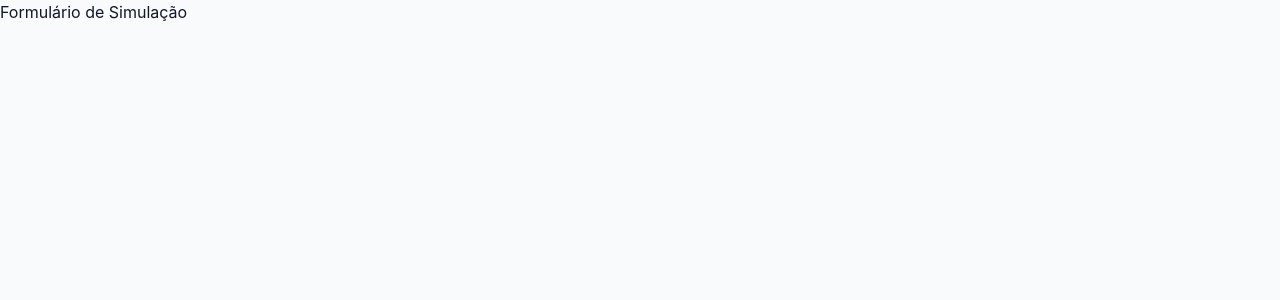
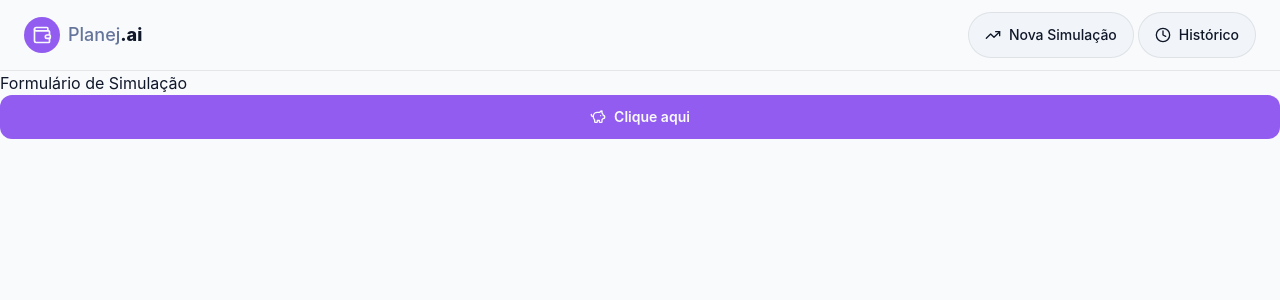
Before and after one commit to isabeladuarte/planejai, a React (Vite) app: page / in a window 1280 px wide. Shown: the top 300 px of the page. Built offline with nearby package versions, Linux system fonts and the light colour scheme.

Commit message:
feat: crate app header and base layout

```diff
--- a/package.json
+++ b/package.json
@@ -13,6 +13,7 @@
   "dependencies": {
     "@fontsource/inter": "^5.3.0",
     "@types/react-router-dom": "^5.3.3",
+    "lucide-react": "^1.28.0",
     "react": "^19.2.8",
     "react-dom": "^19.2.8",
     "react-router-dom": "^7.18.2"
--- /dev/null
+++ b/src/components/shared/layout/RootLayout.tsx
@@ -0,0 +1,11 @@
+import { Outlet } from "react-router-dom"
+import { Header } from "../shared/Header"
+
+export function RootLayout() {
+	return (
+		<>
+			<Header />
+			<Outlet />
+		</>
+	)
+}
--- /dev/null
+++ b/src/components/shared/shared/Button.tsx
@@ -0,0 +1,25 @@
+import type { LucideIcon } from "lucide-react";
+import type { ButtonHTMLAttributes } from "react";
+
+interface ButtonProps extends ButtonHTMLAttributes<HTMLButtonElement> {
+	variant: 'primary' | 'secondary' | 'ghost' // Propriedades extras para o componente Button
+	icon?: LucideIcon;
+}
+
+const baseClasses =
+	'flex cursor-pointer items-center justify-center font-medium text-sm gap-2 px-4 py-3 transition-opacity hover:opacity-80 disabled:cursor-not-allowed disabled:opacity-80'
+
+const variantClasses = {
+	primary: 'bg-primary text-primary-foreground font-semibold rounded-xl',
+	secondary: 'bg-secondary-button border border-border rounded-3xl',
+	ghost: 'rounded-lg text-foreground'
+}
+
+export function Button({variant, icon: Icon, children, className, ...props}: ButtonProps) {
+	return (
+		<button {...props} className={[baseClasses, variantClasses[variant], className].join(' ')}>
+			{Icon && <Icon size={16} />}
+			{children}
+		</button>
+	)
+}
--- /dev/null
+++ b/src/components/shared/shared/Header.tsx
@@ -0,0 +1,41 @@
+import { Clock, TrendingUp, Wallet } from "lucide-react";
+import { useNavigate } from "react-router-dom";
+import { Button } from "./Button";
+
+export function Header() {
+	const navigate = useNavigate(); // Hook do React Router para navegação programática
+
+	return (
+		<header className="border-b border-(--border) px-6 py-3">
+      <nav className="flex items-center justify-between">
+        <div className="flex items-center gap-2">
+          <div className="bg-primary flex h-9 w-9 items-center justify-center rounded-full">
+            <Wallet size={20} className="text-primary-foreground" />
+          </div>
+          <span className="text-lg">
+            <span className="text-muted-foreground font-medium">Planej</span>
+            <span className="font-extrabold">.ai</span>
+          </span>
+        </div>
+
+				<div className="flex items-center gap-1">
+					<Button
+						variant="secondary"
+						icon={TrendingUp}
+						onClick={() => void navigate("/")}
+					>
+						<span className="hidden sm:inline">Nova Simulação</span>
+					</Button>
+					<Button
+						variant="secondary"
+						icon={Clock}
+						onClick={() => void navigate("/historico")}
+					>
+						<span className="hidden sm:inline">Histórico</span>
+					</Button>
+				</div>
+
+      </nav>
+    </header>
+	)
+}
--- a/src/router.tsx
+++ b/src/router.tsx
@@ -1,11 +1,19 @@
 import { createBrowserRouter } from 'react-router-dom';
+import { Button } from './components/shared/shared/Button';
+import { PiggyBank } from 'lucide-react';
+import { RootLayout } from './components/shared/layout/RootLayout';
 
 export const router = createBrowserRouter([
 	{
+		element: <RootLayout />, // Exibe para todos os caminhos
 		children: [
 			{
 				path: '/',
-				element: <h1>Formulário de Simulação</h1>,
+				element:
+					<>
+						<h1>Formulário de Simulação</h1>
+						<Button variant="primary" icon={PiggyBank} className="w-full">Clique aqui</Button>
+					</>
 			},
 			{
 				path: '/resultado',
```
Also changed, not shown: 1 other file (tests, documents, lock files or other folders).
